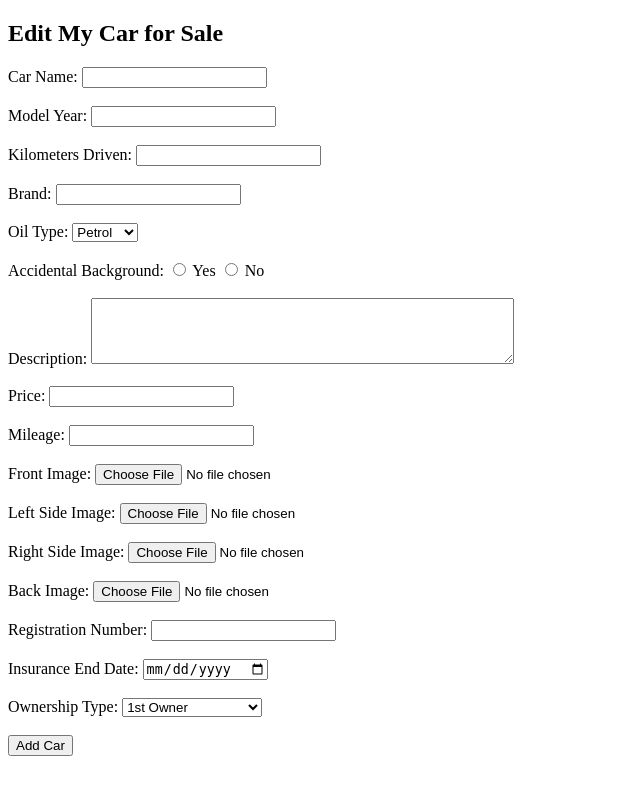
After one commit to Archanatshinod/Django_project-Car_sales, a Django app: page /edit_my_cars.html in a window 1280 px wide. The commit adds this page. Shown: the whole page, without its empty margins (0-640 px from the left). Run offline with Django 5.2, Linux system fonts and the light colour scheme.

Commit message:
second commit

```diff
--- a/car_project/car_app/views.py
+++ b/car_project/car_app/views.py
@@ -1,6 +1,7 @@
 from django.shortcuts import render,redirect
 from django.http import HttpResponse
 from .models import *
+from django import forms
 
 # Create your views here.
 
@@ -156,9 +157,9 @@ def add_car_for_sale(request):
 
 #---------------------------LIST OF CARS FOR SALES ----------------------------------------
 
-def list_cars_for_sale(request):
-    cars = CarForSale.objects.order_by('?')[:10]
-    return render(request, 'list_cars_for_sale.html', {'cars': cars})
+# def list_cars_for_sale(request):
+#     cars = CarForSale.objects.order_by('?')[:10]
+#     return render(request, 'list_cars_for_sale.html', {'cars': cars})
 
 #------------------------------LIST OF MY CARS ----------------------------------------
 
@@ -234,3 +235,91 @@ def list_my_cars_for_rent(request):
 
     my_cars = CarForRent.objects.filter(user_id=user_id)
     return render(request, 'list_my_cars_for_rent.html', {'my_cars': my_cars})
+
+
+#---------------------------------EDIT MY CARS FOR SALE-------------------------------------------
+
+def edit_my_cars(request):
+    car=CarForSale.objects.filter()
+    return render(request,'edit_my_cars.html')
+
+
+#---------------------------------EDIT MY CARS FOR RENT -------------------------------------------
+
+def edit_my_rent_cars(request):
+    return render(request,'edit_my_rent_cars.html')
+
+
+#-------------------------------FILTER------------------------------------------------------------
+
+from django.utils import timezone
+def list_cars_for_sale(request):
+    # Start with all cars
+    cars = CarForSale.objects.all()
+
+    # Get current year
+    current_year = timezone.now().year
+
+    # Get filter parameters from the request
+    brand_filter = request.GET.get('brand')
+    year_filter = request.GET.get('year')
+    km_filter = request.GET.get('km')
+    oil_type_filter = request.GET.get('oil_type')
+    price_filter = request.GET.get('price')
+    search_filter = request.GET.get('search')
+
+    # Apply filters based on user selections
+    if brand_filter:
+        print("Brand Filter:", brand_filter)
+        cars = cars.filter(brand__name__iexact=brand_filter)
+
+
+    if year_filter:
+        if year_filter == 'below_3_years':
+            cars = cars.filter(model_year__gte=current_year - 3)
+        elif year_filter == '3_to_5_years':
+            cars = cars.filter(model_year__range=(current_year - 5, current_year - 3))
+        elif year_filter == '5_to_10_years':
+            cars = cars.filter(model_year__range=(current_year - 10, current_year - 5))
+        elif year_filter == 'above_10_years':
+            cars = cars.filter(model_year__lt=current_year - 10)
+
+    if km_filter:
+        if km_filter == 'below_10k':
+            cars = cars.filter(km_driven__lt=10000)
+        elif km_filter == '10k_to_20k':
+            cars = cars.filter(km_driven__range=(10000, 20000))
+        elif km_filter == '20k_to_40k':
+            cars = cars.filter(km_driven__range=(20000, 40000))
+        elif km_filter == 'above_40k':
+            cars = cars.filter(km_driven__gt=40000)
+
+    if oil_type_filter:
+        cars = cars.filter(oil_type__oil_type=oil_type_filter)
+
+    if price_filter:
+        if price_filter == 'below_50k':
+            cars = cars.filter(price__lt=50000)
+        elif price_filter == '1L_to_3L':
+            cars = cars.filter(price__range=(100000, 300000))
+        elif price_filter == '3L_to_5L':
+            cars = cars.filter(price__range=(300000, 500000))
+        elif price_filter == '5L_to_10L':
+            cars = cars.filter(price__range=(500000, 1000000))
+        elif price_filter == 'above_10L':
+            cars = cars.filter(price__gt=1000000)
+
+    # Get all available brands and oil types for the filters
+    brands = Brand.objects.all()
+    oil_types = OilType.objects.all()
+
+    if search_filter:
+        cars = cars.filter(name__icontains=search_filter)  # Assuming 'name' is the field for the car name
+
+
+    # Render the template with filtered cars and available brands and oil types
+    return render(request, 'list_cars_for_sale.html', {
+        'cars': cars,
+        'brands': brands,
+        'oil_types': oil_types
+    })
--- a/car_project/car_project/urls.py
+++ b/car_project/car_project/urls.py
@@ -24,16 +24,26 @@ from django.conf.urls.static import static
 
 urlpatterns = [
     path('admin', admin.site.urls),
+
     path('', views.user_login,name='Login'),
+
     path('User_registration', views.user_registration,name="User_registration"),
+
     path('home_page', views.home_page,name="home_page"),
+
     path('logout', views.logout, name='logout'),
+
     path('add_car_for_sale', views.add_car_for_sale, name='add_car_for_sale'),
     path('list_cars_for_sale', views.list_cars_for_sale, name='list_cars_for_sale'),
     path('list_of_my_cars', views.list_my_cars, name='list_of_my_cars'),
+
+
     path('add_car_for_rent', views.add_car_for_rent, name='add_car_for_rent'),
     path('list_cars_for_rent', views.list_cars_for_rent, name='list_cars_for_rent'),
     path('list_of_my_cars_for_rent', views.list_my_cars_for_rent, name='list_of_my_cars_for_rent'),
+
+    path('edit_my_cars.html', views.edit_my_cars, name='edit_my_cars'),
+    path('edit_my_rent_cars.html', views.edit_my_rent_cars, name='edit_my_rent_cars'),
 ]
 if settings.DEBUG:
     urlpatterns += static(settings.MEDIA_URL, document_root=settings.MEDIA_ROOT)
--- /dev/null
+++ b/car_project/templates/edit_my_cars.html
@@ -0,0 +1,74 @@
+<!DOCTYPE html>
+<html lang="en">
+<head>
+    <meta charset="UTF-8">
+    <meta name="viewport" content="width=device-width, initial-scale=1.0">
+    <title>Add Car for Sale</title>
+</head>
+<body>
+    <h2>Edit My Car for Sale</h2>
+    <form method="post" enctype="multipart/form-data">
+        {% csrf_token %}
+
+        <label for="name">Car Name:</label>
+        <input type="text" name="name" required><br><br>
+
+        <label for="model_year">Model Year:</label>
+        <input type="number" name="model_year" required><br><br>
+
+        <label for="km_driven">Kilometers Driven:</label>
+        <input type="number" name="km_driven" required><br><br>
+
+        <label for="brand">Brand:</label>
+        <input type="text" name="brand" required><br><br>
+
+        <label for="oil_type">Oil Type:</label>
+        <select name="oil_type" required>
+            <option value="Petrol">Petrol</option>
+            <option value="Diesel">Diesel</option>
+            <option value="Electric">Electric</option>
+        </select><br><br>
+
+        <label for="accidental_background">Accidental Background:</label>
+        <input type="radio" name="accidental_background" value="True" required> Yes
+        <input type="radio" name="accidental_background" value="False" required> No<br><br>
+
+        <label for="description">Description:</label>
+        <textarea name="description" rows="4" cols="50"></textarea><br><br>
+
+        <label for="price">Price:</label>
+        <input type="number" name="price" step="0.01" required><br><br>
+
+        <label for="mileage">Mileage:</label>
+        <input type="number" name="mileage" step="0.01" required><br><br>
+
+        <label for="front_image">Front Image:</label>
+        <input type="file" name="front_image" accept="image/*"><br><br>
+
+        <label for="leftside_img">Left Side Image:</label>
+        <input type="file" name="leftside_img" accept="image/*"><br><br>
+
+        <label for="rightside_img">Right Side Image:</label>
+        <input type="file" name="rightside_img" accept="image/*"><br><br>
+
+        <label for="back_image">Back Image:</label>
+        <input type="file" name="back_image" accept="image/*"><br><br>
+
+        <label for="registration_number">Registration Number:</label>
+        <input type="text" name="registration_number" required><br><br>
+
+        <label for="insurance_end_date">Insurance End Date:</label>
+        <input type="date" name="insurance_end_date" required><br><br>
+
+        <label for="ownership_type">Ownership Type:</label>
+        <select name="ownership_type" required>
+            <option value="1st">1st Owner</option>
+            <option value="2nd">2nd Owner</option>
+            <option value="3rd">3rd Owner</option>
+            <option value="4th+">4th or more Owners</option>
+        </select><br><br>
+
+        <button type="submit">Add Car</button>
+    </form>
+</body>
+</html>
--- a/car_project/templates/list_my_cars.html
+++ b/car_project/templates/list_my_cars.html
@@ -84,7 +84,7 @@
                         <td>{{ car.insurance_end_date }}</td>
                         <td>{{ car.ownership_type }}</td>
                         <td>{{ car.accidental_background|yesno:"Yes,No" }}</td>
-                        <td> <button> Edit Car </button> </td>
+                        <td> <a href="{% url 'edit_my_cars' %}"><button> Edit Car </button></a> </td>
                         <td> <button> Delete Car </button> </td>
                     </tr>
                 {% endfor %}
--- a/car_project/templates/list_my_cars_for_rent.html
+++ b/car_project/templates/list_my_cars_for_rent.html
@@ -58,7 +58,7 @@
                                 <p>No Image</p>
                             {% endif %}
                         </td>
-                        <td> <button> Edit Car </button> </td>
+                        <td><a href="{% url 'edit_my_rent_cars' %}">  <button> Edit Car </button> </a></td>
                         <td> <button> Delete Car </button> </td>
                     </tr>
                 {% endfor %}
```
Also changed, not shown: car_project/templates/add_car_for_rent.html (+7 -7 lines), car_project/templates/add_car_for_sale.html (+16 -16 lines), car_project/templates/edit_my_rent_cars.html (added, +43 -0 lines), car_project/templates/list_cars_for_sale.html (+48 -1 lines), car_project/db.sqlite3.
